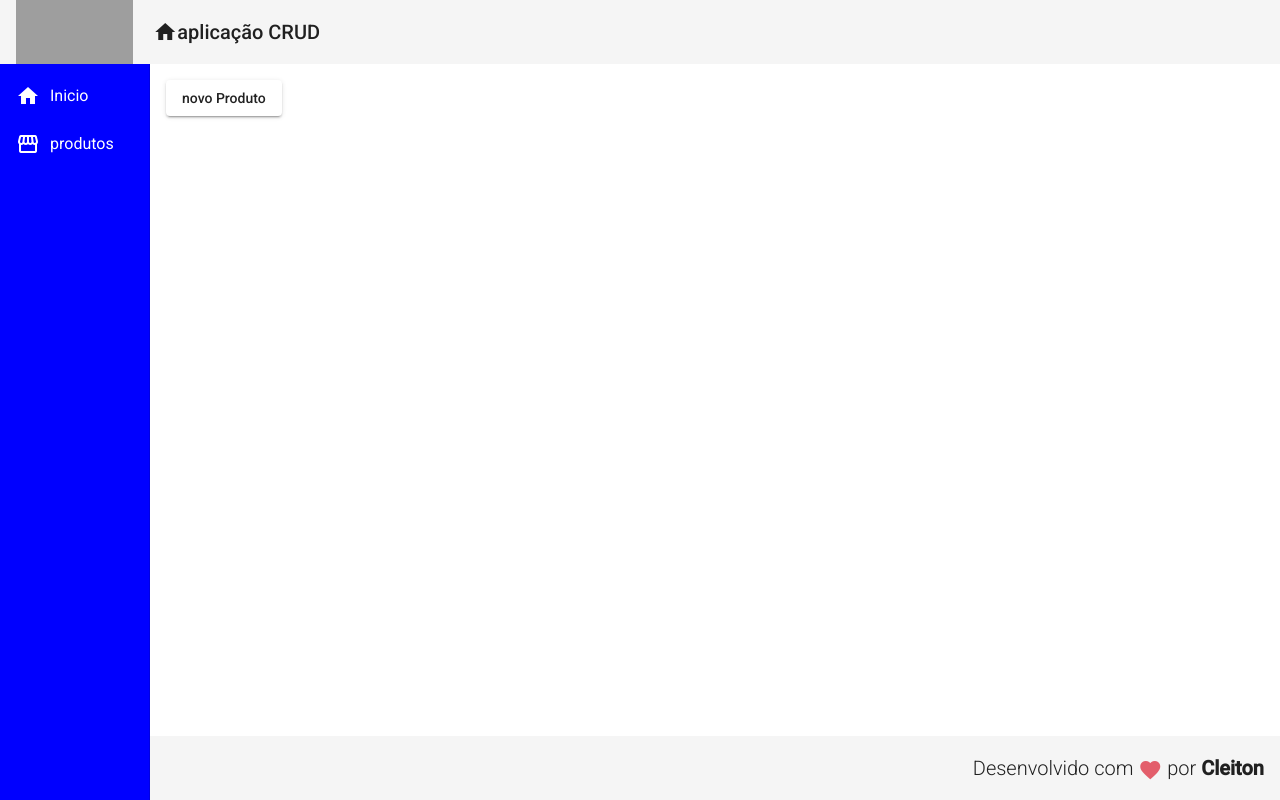
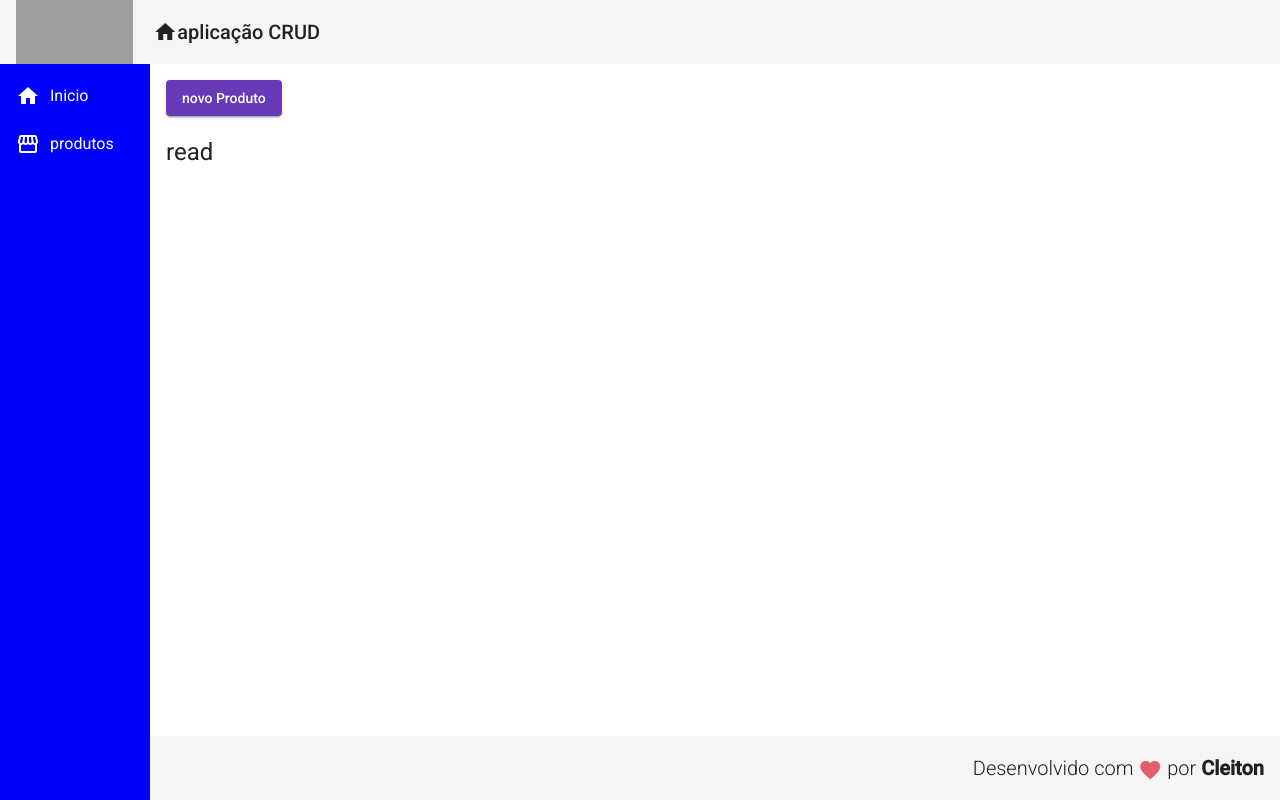
Before and after one commit to frpimentel/Desenvolvimento-web, an Angular app in the folder frontend/: page /products in a window 1280 px wide. Built offline with nearby package versions, Linux system fonts and the light colour scheme; no server answers; grey boxes are pictures that could not be loaded.

Commit message:
Usando os serviçes para acessar os bancos de dados e ultilizar os dados

```diff
--- a/frontend/src/app/app.module.ts
+++ b/frontend/src/app/app.module.ts
@@ -22,7 +22,8 @@
 import { HttpClientModule } from "@angular/common/http";
 import { FormsModule} from '@angular/forms';
 import { MatFormFieldModule } from '@angular/material/form-field';
-import { MatInputModule} from '@angular/material/input'
+import { MatInputModule} from '@angular/material/input';
+import { ProductReadComponent } from './components/product/product-read/product-read.component'
 
 @NgModule({
   declarations: [
@@ -34,7 +35,8 @@
     ProductCrudComponent,
     RedDirective,
     ForDirective,
-    ProductCreateComponent
+    ProductCreateComponent,
+    ProductReadComponent
   ],
   imports: [
     BrowserModule,
--- a/frontend/src/app/components/product/product-create/product-create.component.css
+++ b/frontend/src/app/components/product/product-create/product-create.component.css
@@ -3,6 +3,5 @@
   flex-direction: column;
 }
 button{
-  margin-right: 15px;
-  margin-top: 17px;
+  margin: 17px 15px 0px 0px;
 }
--- /dev/null
+++ b/frontend/src/app/components/product/product-read/product-read.component.html
@@ -0,0 +1 @@
+<h1>read</h1>
--- /dev/null
+++ b/frontend/src/app/components/product/product-read/product-read.component.ts
@@ -0,0 +1,25 @@
+import { ProductService } from './../product.service';
+import { Product } from './../product.model';
+import { Component, OnInit } from '@angular/core';
+
+@Component({
+  selector: 'app-product-read',
+  templateUrl: './product-read.component.html',
+  styleUrls: ['./product-read.component.css']
+})
+export class ProductReadComponent implements OnInit {
+
+  products!: Product[];
+
+  constructor(private ProductService: ProductService) { }
+
+  ngOnInit(): void {
+
+    this.ProductService.read().subscribe(products =>{
+      this.products = products
+      console.log(products)
+    });
+
+  }
+
+}
--- a/frontend/src/app/components/product/product.service.ts
+++ b/frontend/src/app/components/product/product.service.ts
@@ -34,4 +34,7 @@
     return this.http.post<Product>(this.baseUrl, product)
   }
 
+  read(): Observable<Product[]>{
+    return this.http.get<Product[]>(this.baseUrl)
+  }
 }
--- a/frontend/src/app/views/product-crud/product-crud.component.css
+++ b/frontend/src/app/views/product-crud/product-crud.component.css
@@ -0,0 +1,3 @@
+button {
+  margin-bottom: 20px;
+}
--- a/frontend/src/app/views/product-crud/product-crud.component.html
+++ b/frontend/src/app/views/product-crud/product-crud.component.html
@@ -1,3 +1,4 @@
-<button mat-raised-button (click)="navigateToProductCreate()">
+<button mat-raised-button (click)="navigateToProductCreate()" color="primary">
   novo Produto
 </button>
+<app-product-read></app-product-read>
```
Also changed, not shown: frontend/src/app/components/product/product-read/product-read.component.css (added), 1 other file (tests, documents, lock files or other folders).
